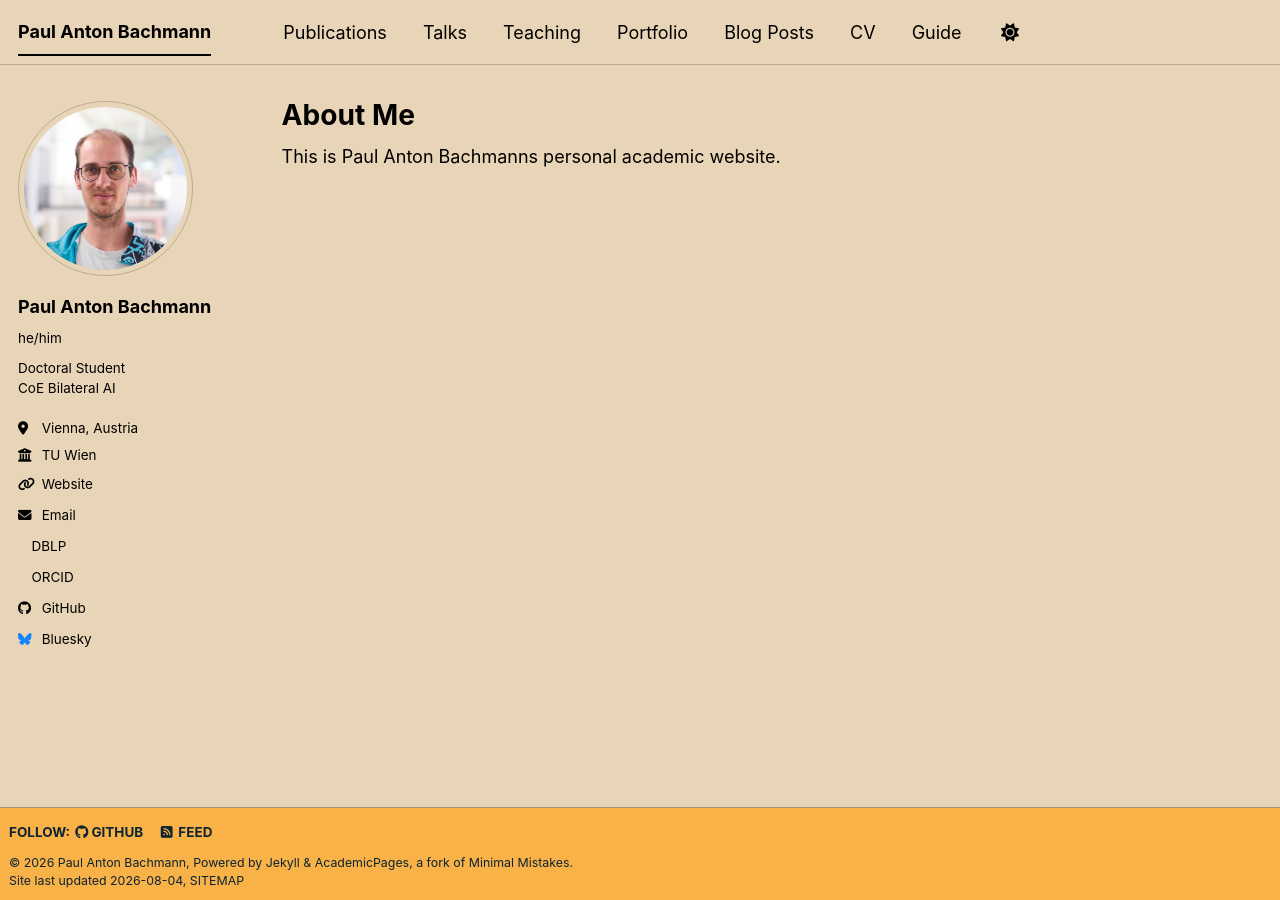
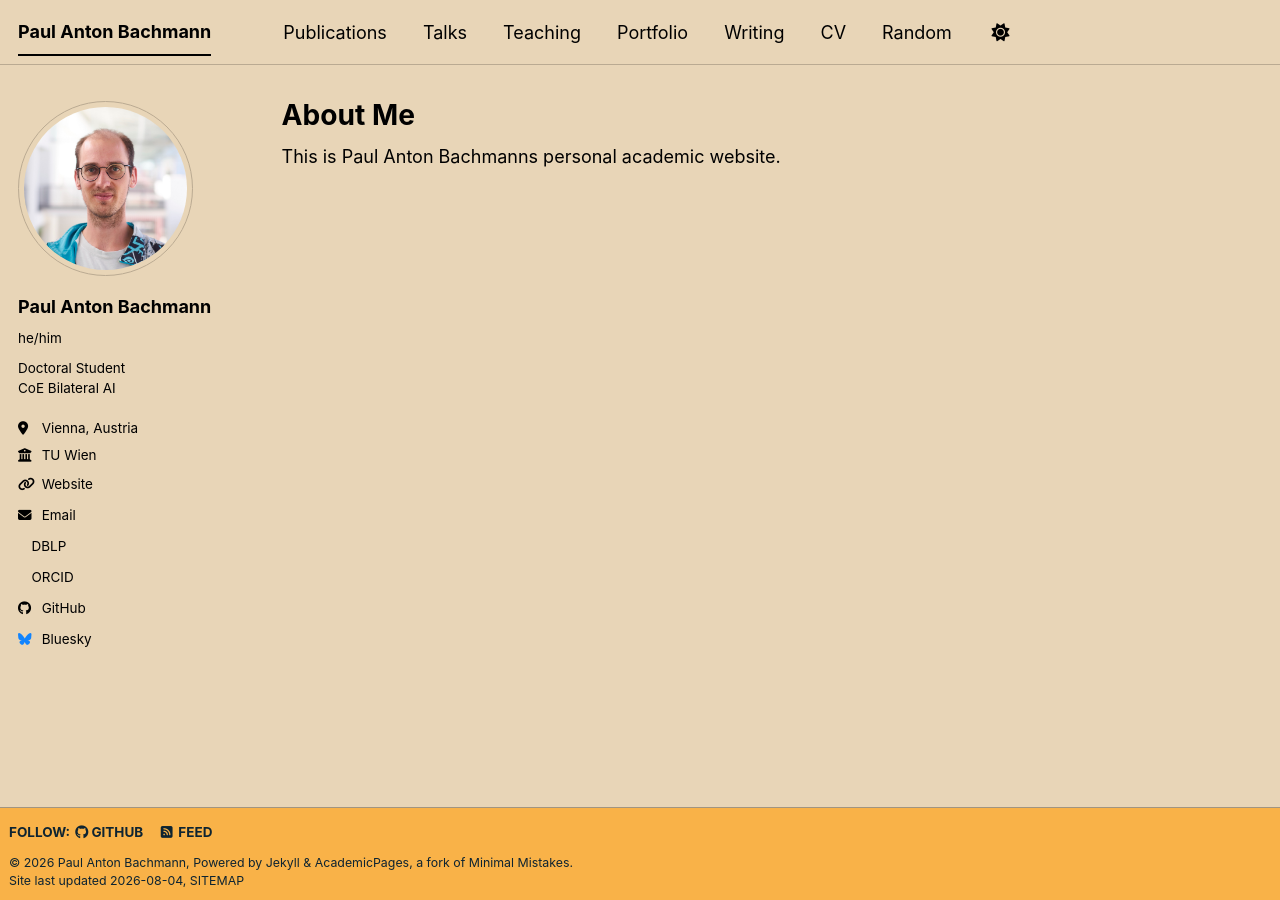
Before and after one commit to pabachmann/pabachmann.github.io, a Jekyll site: the page built from _pages/about.md, in a window 1280 px wide. Built offline with Jekyll 4.4.1, drawn with Linux system fonts in a browser that asks for light colours; a style sheet for code colours, icons or effects is not loaded.

Commit message:
Update navigation.yml

```diff
--- a/_data/navigation.yml
+++ b/_data/navigation.yml
@@ -20,14 +20,11 @@ main:
   - title: "Portfolio"
     url: /portfolio/
 
-  - title: "Blog Posts"
-    url: /year-archive/
+  - title: "Writing"
+    url: /writing/
 
   - title: "CV"
     url: /cv/
 
-  # - title: "CV"
-  #   url: /cv-json/
-
-  - title: "Guide"
-    url: /markdown/
+  - title: "Random"
+    url: /random/
```
